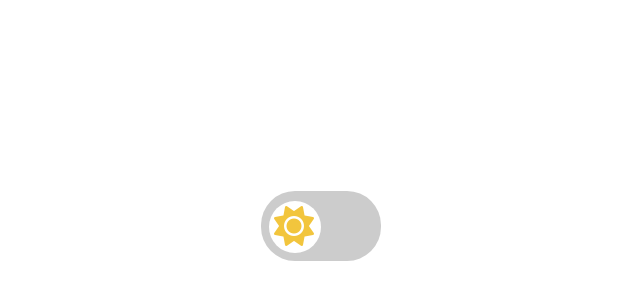
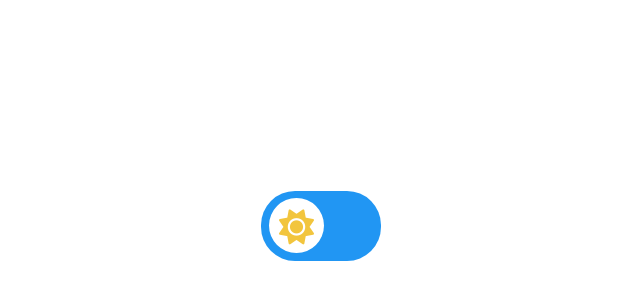
Before and after one commit to OscarYopan/dark-mode-toggle, a plain HTML site: page index.html in a window 1280 px wide. Shown: the part 174-474 px from the top of the page, without its empty margins (319-959 px from the left). Drawn offline with Linux system fonts and the light colour scheme.

Commit message:
Update style.css

```diff
--- a/style.css
+++ b/style.css
@@ -37,7 +37,7 @@ body {
   left: 0;
   right: 0;
   bottom: 0;
-  background-color: #ccc;
+  background-color: #2196F3;
   border-radius: 34px;
   -webkit-transition: .4s;
   transition: .4s;
@@ -46,8 +46,8 @@ body {
 .slider:before {
   position: absolute;
   content: "";
-  height: 5.2rem;
-  width: 5.2rem;
+  height: 5.5rem;
+  width: 5.5rem;
   left: .8rem;
   bottom: .8rem;
   background-color: white;
@@ -57,11 +57,11 @@ body {
 }
 
 input:checked + .slider {
-  background-color: #2196F3;
+  background-color: #735645;
 }
 
 input:focus + .slider {
-  box-shadow: 0 0 1px #2196F3;
+  box-shadow: 0 0 1px #735645;
 }
 
 input:checked + .slider:before {
@@ -75,7 +75,7 @@ input:checked + .slider:before {
 }
 
 .fa-solid {
-  font-size: 4rem;
+  font-size: 3.5rem;
   position: absolute;
   top: 50%;
   transform: translateY(-50%);
@@ -83,7 +83,7 @@ input:checked + .slider:before {
 }
 
 .fa-sun {
-  left: 1.3rem;
+  left: 1.8rem;
   color: #F2C53D;
 }
 
```
